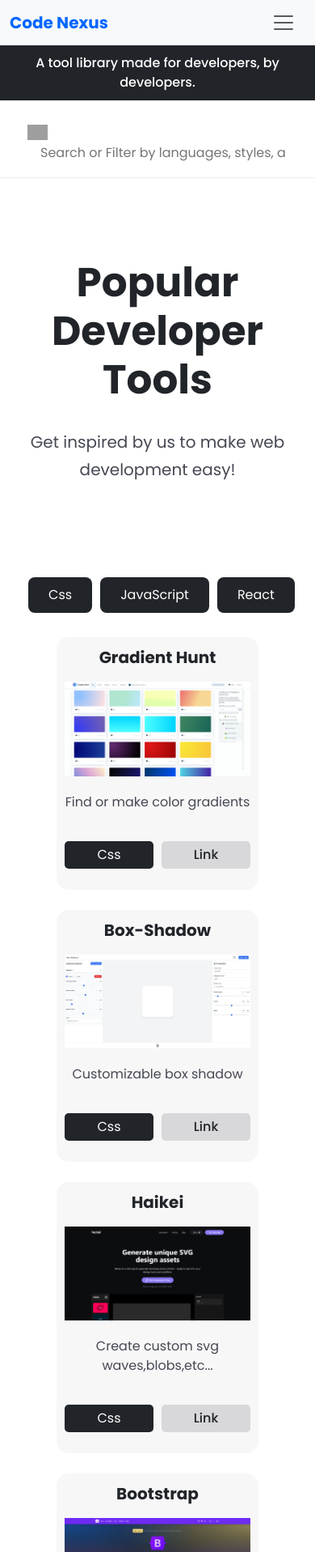
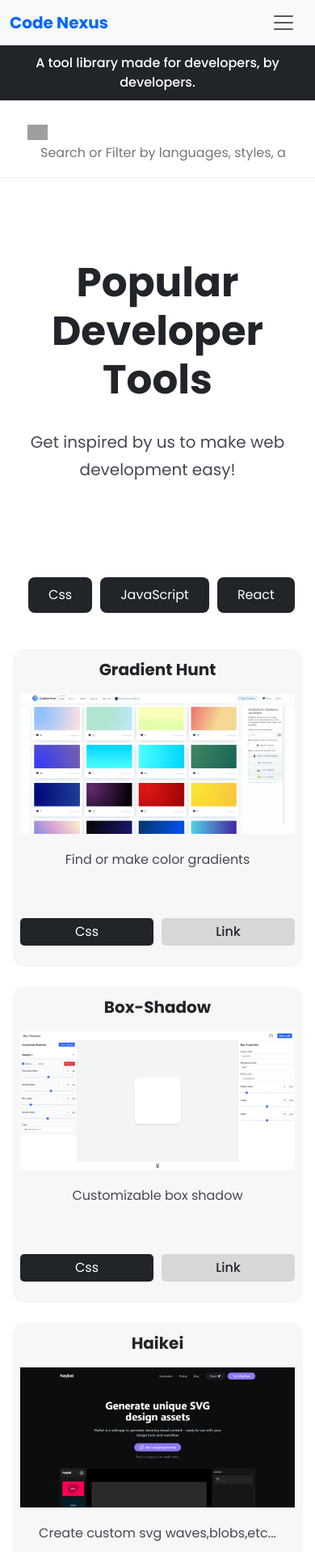
Before and after one commit to HunterBrennan1/CodeNexus, a React (Create React App) app in the folder grand-library/: page /tools in a window 390 px wide. Shown: the top 1917 px of the page at 81% size. Built offline with nearby package versions, Linux system fonts and the light colour scheme; grey boxes are pictures that could not be loaded.

Commit message:
fixed mobile view of cards

```diff
--- a/grand-library/src/App.css
+++ b/grand-library/src/App.css
@@ -442,6 +442,7 @@
   text-align: center;
   color:#464853;
   margin-top:10px;
+  height:48px;
 }
 
 @media screen and (max-width:1400px){
@@ -519,4 +520,12 @@
   .bubble_img{
     left:40%;
   }
+
+  .item_container{
+    padding:15px;
+  }
+
+  .item{
+    width:100%;
+  }
 }
```
